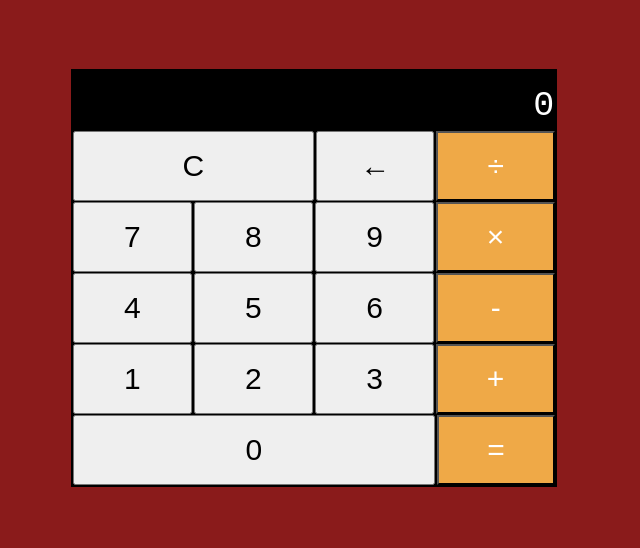
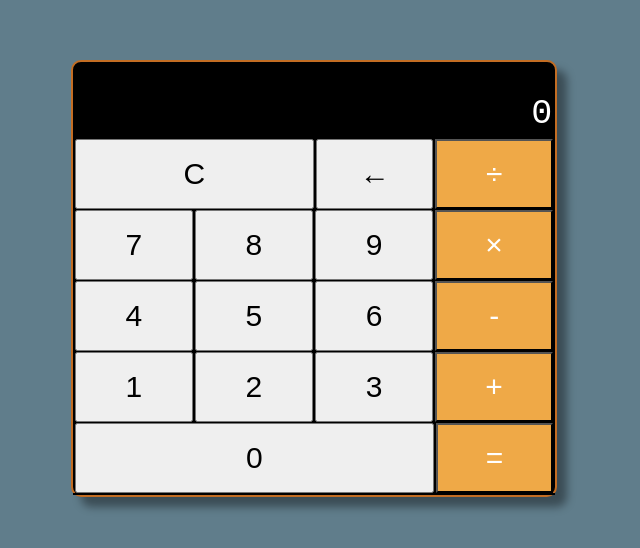
Before and after one commit to Thomaspantioras/calculator_js, a website built with Parcel: page index.html in a window 1280 px wide. Shown: the part 122-670 px from the top of the page, without its empty margins (326-966 px from the left). Built offline with nearby package versions, Linux system fonts and the light colour scheme.

Commit message:
Update styles.css

```diff
--- a/src/styles.css
+++ b/src/styles.css
@@ -9,20 +9,28 @@ body {
   height: 100vh;
   align-items: center;
   margin: auto;
-  background-color: #8a1b1b;
+  background-color: #607d8b;;
 }
 
 .calculator {
   background-color: black;
   color: white;
   width: 100%;
+  border: 2px solid rgb(195 109 35);
+  border-radius: 10px;
+  box-shadow: 10px 10px 8px 0px rgba(3,3,3,0.39);
+-webkit-box-shadow: 10px 10px 8px 0px rgba(3,3,3,0.39);
+-moz-box-shadow: 10px 10px 8px 0px rgba(3,3,3,0.39);
+  /* box-shadow: 10px 10px 5px 0px rgba(3,3,3,0.75);
+  -webkit-box-shadow: 10px 10px 5px 0px rgba(3,3,3,0.75);
+  -moz-box-shadow: 10px 10px 5px 0px rgba(3,3,3,0.75); */
 }
 
 .screen {
   display: flex;
   justify-content: flex-end;
   align-items: flex-end;
-  height: 60px;
+  height: 75px;
   font-size: 35px;
   padding: 3px;
   font-family: "Courier New", Courier, monospace;
```
